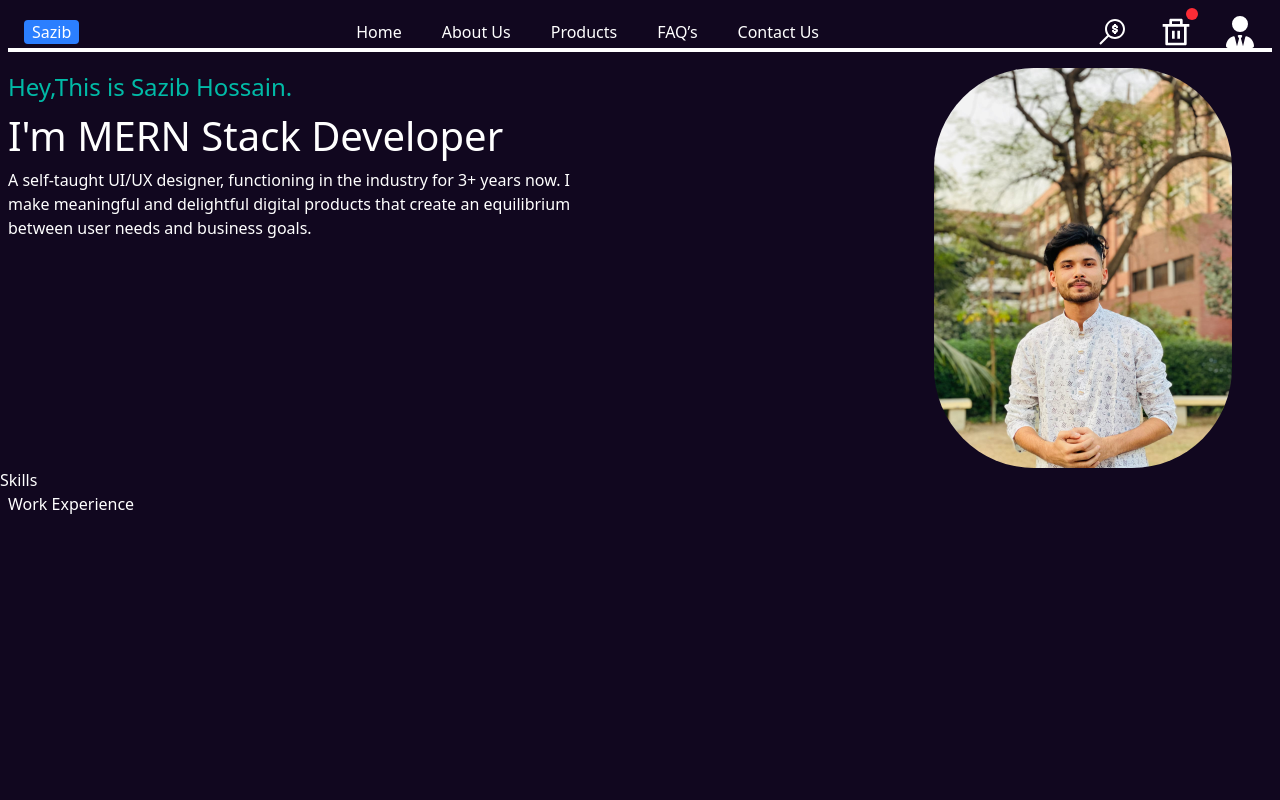
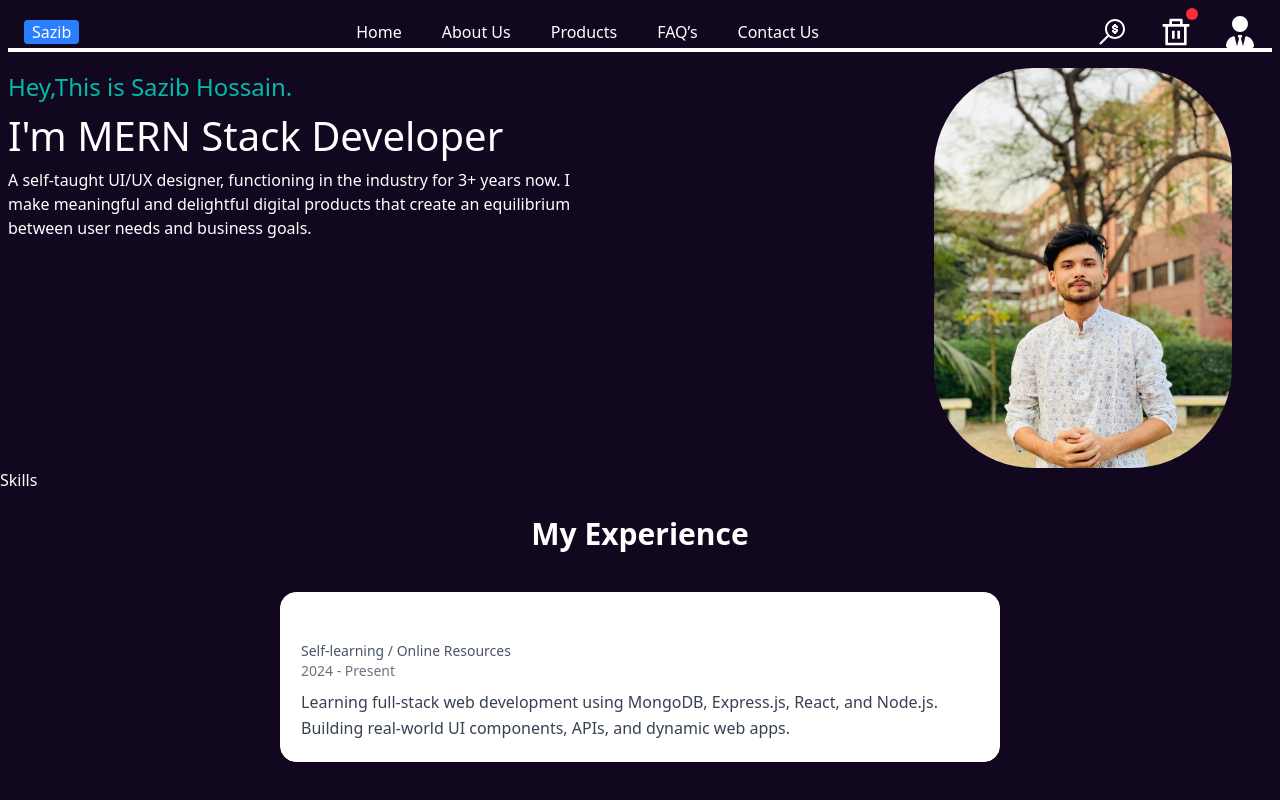
Before and after one commit to sazib07/Portfolio, a React (Vite) app: page / in a window 1280 px wide. Built offline with nearby package versions, Linux system fonts and the light colour scheme; a web font is replaced by a local one.

Commit message:
exp added

```diff
--- a/src/Components/Experience.jsx
+++ b/src/Components/Experience.jsx
@@ -1,13 +1,34 @@
-import React from 'react'
-import Container from './container'
+import React from "react";
 
-const Experience = () => {
+// Experience Component based on your courses: Sociology + MERN Stack Development
+export default function Experience() {
+  const experiences = [
+    {
+      title: "MERN Stack Learner",
+      place: "Self-learning / Online Resources",
+      duration: "2024 - Present",
+      description:
+        "Learning full-stack web development using MongoDB, Express.js, React, and Node.js. Building real-world UI components, APIs, and dynamic web apps.",
+    },
+  ];
+
   return (
-    <Container>
-      <div>Work Experience</div>
+    <div className="w-full max-w-3xl mx-auto p-6 grid gap-6">
+      <h2 className="text-3xl font-bold text-center mb-4">My Experience</h2>
 
-    </Container>
-  )
+      <div className="grid gap-4">
+        {experiences.map((exp, index) => (
+          <div
+            key={index}
+            className="p-5 border rounded-2xl shadow-sm hover:shadow-md transition duration-200 bg-white"
+          >
+            <h3 className="text-xl font-semibold">{exp.title}</h3>
+            <p className="text-sm text-gray-600">{exp.place}</p>
+            <p className="text-sm text-gray-500 mb-2">{exp.duration}</p>
+            <p className="text-gray-700 leading-relaxed">{exp.description}</p>
+          </div>
+        ))}
+      </div>
+    </div>
+  );
 }
-
-export default Experience
```
